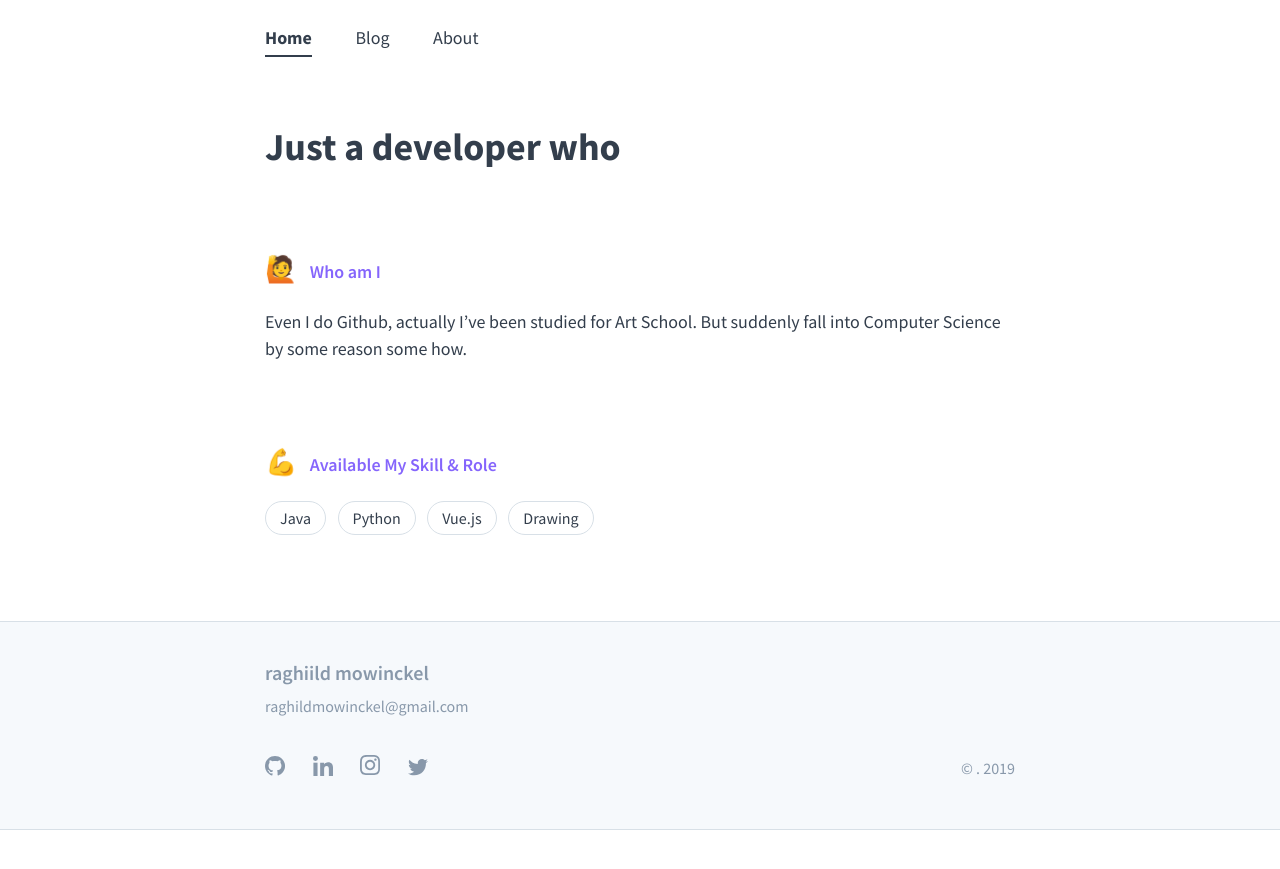
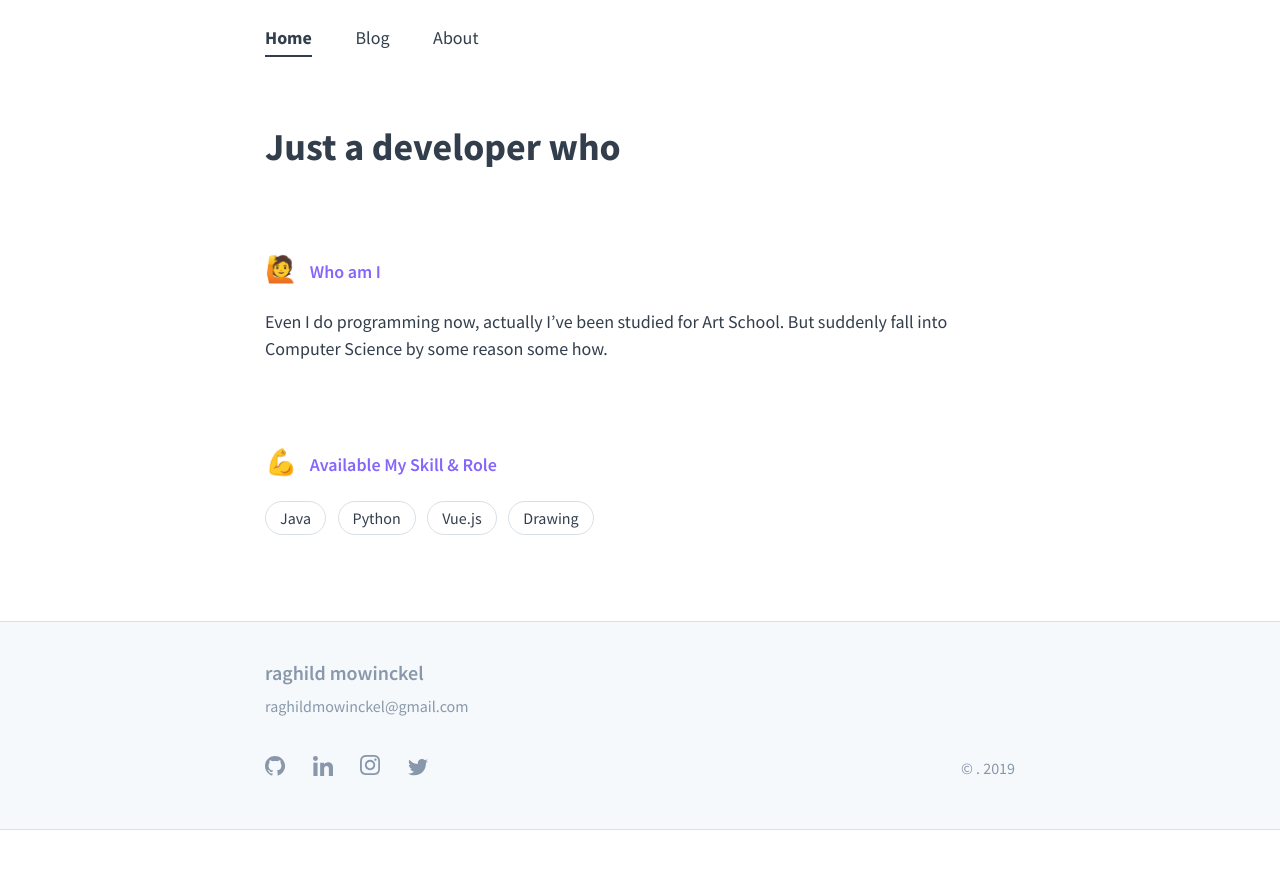
Before and after one commit to mowinckel/mowinckel.github.io, a Jekyll site: the page built from index.md, in a window 1280 px wide. Shown: the top 869 px of the page. Built offline with Jekyll 4.4.1, drawn with Linux system fonts in a browser that asks for light colours; comment, search, counter and statistics services are not loaded.

Commit message:
UPDATE :: typo

```diff
--- a/_includes/footer.html
+++ b/_includes/footer.html
@@ -2,7 +2,7 @@
     <address class="footer_wrap">
         <div class="information">
             <div class="myname">
-                raghiild mowinckel
+                raghild mowinckel
             </div>
             <a href="mailto:@gmail.com" class="email">
                 raghildmowinckel@gmail.com
--- a/_includes/resume.html
+++ b/_includes/resume.html
@@ -9,7 +9,7 @@
       </p>
     </div>
     <ul>
-      Even I do Github, actually I’ve been studied for Art School. But suddenly
+      Even I do programming now, actually I’ve been studied for Art School. But suddenly
       fall into Computer Science by some reason some how.
       <!-- {% include project-list.html %} -->
     </ul>
```
